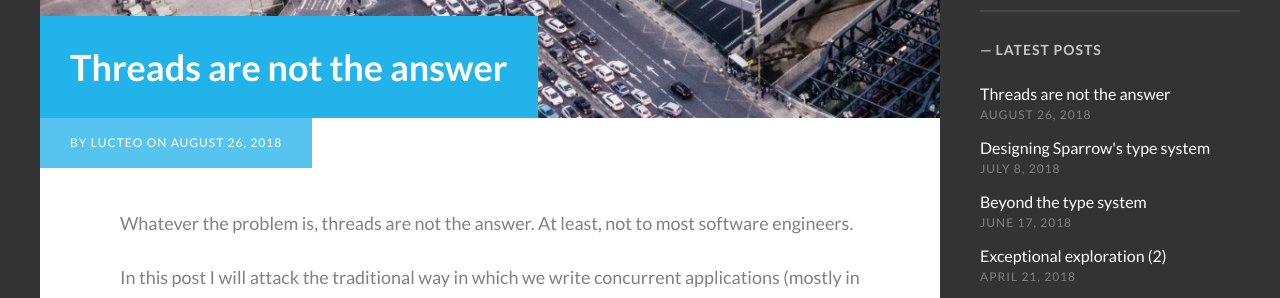
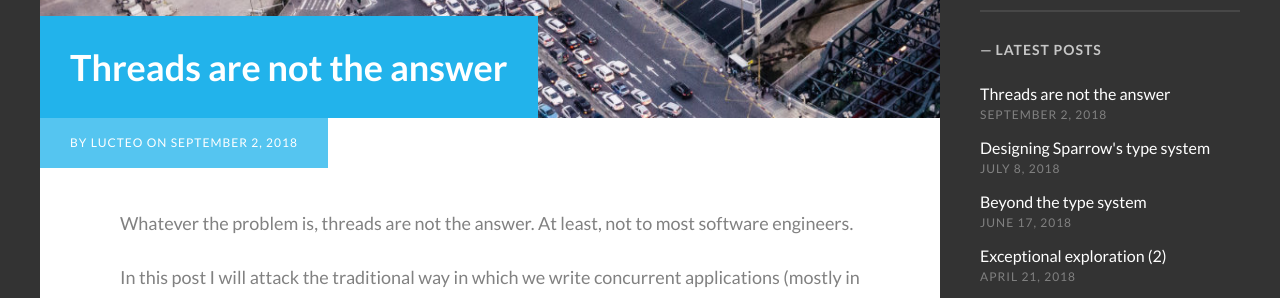
Before and after one commit to lucteo/lucteo.github.io, a Jekyll site: the page built from _posts/2018-09-02-threads-are-not-the-answer.md, in a window 1280 px wide and 900 px high, scrolled down 347 px. Shown: the part 153-451 px from the top of the window. Built offline with Jekyll 4.4.1, drawn with Linux system fonts in a browser that asks for light colours; some web fonts are replaced; a script that is not in the unit is left out; comment, search, counter and statistics services are not loaded.

Commit message:
Renamed date

```diff
--- a/_posts/2018-08-26-threads-are-not-the-answer.md
+++ b/_posts/2018-09-02-threads-are-not-the-answer.md
@@ -1,7 +1,7 @@
 ---
 layout: post
 title:  "Threads are not the answer"
-date:   2018-08-26
+date:   2018-09-02
 banner_image: traffic_jam.jpg
 image: images/posts/traffic_jam.jpg
 description: "We argue that the thread-oriented approach to concurrency is a bad approach. It has severe modifiability problems, but also performance problems. We should not think in terms of low level primitives."
```
